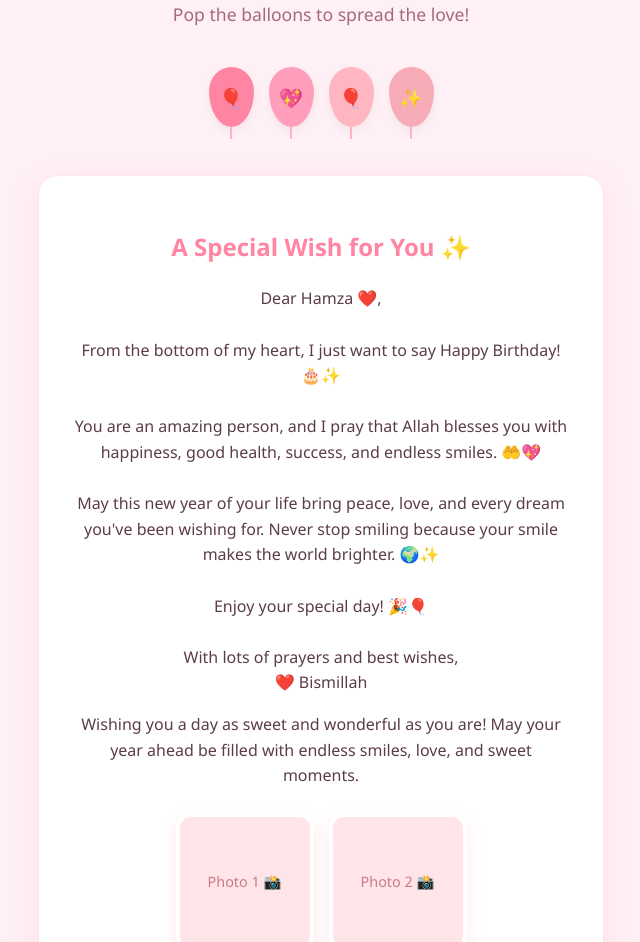
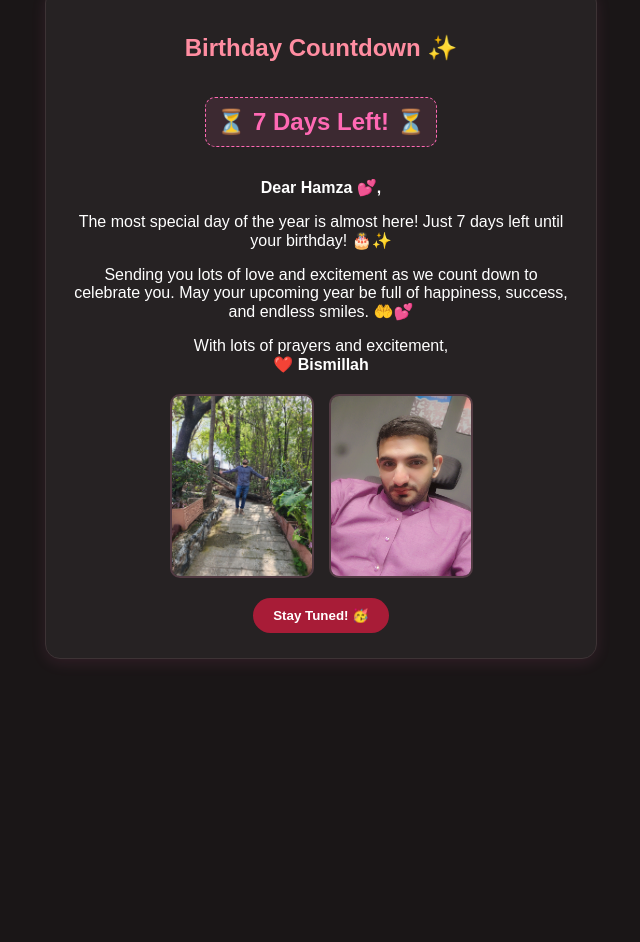
Before and after one commit to bsmllhshabbir-prog/Birthday-, a plain HTML site: page index.html in a window 1280 px wide. Shown: the part 147-1089 px from the top of the page, without its empty margins (319-959 px from the left). After the commit the page ends 826 px from the top, so only its background shows below. Drawn offline with Linux system fonts and the light colour scheme.

Commit message:
Revise index.html for birthday countdown theme
Updated the birthday celebration page to reflect a countdown to a special day with new styles and content.

```diff
--- a/index.html
+++ b/index.html
@@ -1,255 +1,97 @@
 <!DOCTYPE html>
 <html lang="en">
 <head>
-  <meta charset="UTF-8" />
-  <meta name="viewport" content="width=device-width, initial-scale=1.0"/>
-  <title>Happy Birthday!</title>
+    <meta charset="UTF-8">
+    <meta name="viewport" content="width=device-width, initial-scale=1.0">
+    <title>7 Days To Go!</title>
     <style>
-    :root {
-      --primary-color: #ff85a2;    /* Soft Rose Pink */
-      --secondary-color: #f7abb6;  /* Pastel Pink */
-      --accent-color: #ffb6c1;     /* Light Pink */
-      --bg-color: #fff0f5;         /* Lavender Blush */
-      --card-bg: #ffffff;
-      --text-color: #5c3d46;       /* Soft Deep Rose */
+        body {
+            background-color: #1a1617;
+            color: #ffffff;
+            font-family: Arial, sans-serif;
+            text-align: center;
+            padding: 20px;
+            margin: 0;
         }
-
-    body {
-      margin: 0;
-      padding: 0;
-      font-family: 'Segoe UI', Tahoma, Geneva, Verdana, sans-serif;
-      background-color: var(--bg-color);
-      color: var(--text-color);
-      display: flex;
-      flex-direction: column;
-      align-items: center;
-      min-height: 100vh;
-      overflow-x: hidden;
+        .card {
+            background-color: #262223;
+            border-radius: 15px;
+            padding: 25px;
+            max-width: 500px;
+            margin: 0 auto;
+            border: 1px solid #3d3335;
+            box-shadow: 0 4px 15px rgba(255, 105, 180, 0.1);
         }
-
-    header {
-      text-align: center;
-      margin-top: 2.5rem;
-      padding: 0 1rem;
+        h1 { color: #ff69b4; }
+        h2 { color: #ff8da1; }
+        .countdown {
+            font-size: 24px;
+            font-weight: bold;
+            color: #ff69b4;
+            background: rgba(255, 105, 180, 0.1);
+            padding: 10px;
+            border-radius: 10px;
+            display: inline-block;
+            margin: 15px 0;
+            border: 1px dashed #ff69b4;
         }
-
-    h1 {
-      font-size: 2.8rem;
-      color: var(--primary-color);
-      margin-bottom: 0.5rem;
-      font-weight: 700;
-    }
-
-    p.subtitle {
-      font-size: 1.1rem;
-      color: #a36b77;
-    }
-
-    .card {
-      background: var(--card-bg);
-      border-radius: 20px;
-      box-shadow: 0 10px 30px rgba(255, 133, 162, 0.15);
-      padding: 2rem;
-      max-width: 500px;
-      width: 85%;
-      margin: 1.5rem auto;
-      text-align: center;
-      line-height: 1.6;
-      border: 1px solid #ffe4e8;
-    }
-
-    .balloon-container {
+        .photos-container {
             display: flex;
             justify-content: center;
             gap: 15px;
-      margin: 1.5rem 0;
+            margin-top: 20px;
+            flex-wrap: wrap;
         }
-
-    .balloon {
-      width: 45px;
-      height: 60px;
-      border-radius: 50% 50% 50% 50% / 40% 40% 60% 60%;
-      cursor: pointer;
-      position: relative;
-      transition: transform 0.2s ease, opacity 0.3s ease;
-      display: flex;
-      justify-content: center;
-      align-items: center;
-      color: white;
-      font-size: 1.2rem;
-      box-shadow: 0 4px 8px rgba(0,0,0,0.05);
+        .photo-card {
+            width: 140px;
+            height: 180px;
+            border-radius: 10px;
+            overflow: hidden;
+            border: 2px solid #523b43;
         }
-
-    .balloon::after {
-      content: "";
-      position: absolute;
-      bottom: -12px;
-      width: 2px;
-      height: 12px;
-      background-color: #ffb6c1;
-    }
-
-    .balloon:hover {
-      transform: scale(1.15) translateY(-5px);
-    }
-
-    .balloon.popped {
-      opacity: 0;
-      pointer-events: none;
-    }
-
-    /* Photo Gallery Styling */
-    .gallery {
-      display: flex;
-      justify-content: center;
-      gap: 15px;
-      flex-wrap: wrap;
-      margin-top: 1.5rem;
-    }
-
-    .photo-frame {
-      width: 130px;
-      height: 130px;
-      border-radius: 15px;
-      background-color: #ffe4e8;
-      border: 4px solid #ffffff;
-      box-shadow: 0 6px 15px rgba(255, 133, 162, 0.2);
-      overflow: hidden;
-      display: flex;
-      align-items: center;
-      justify-content: center;
-      color: #c97a8b;
-      font-size: 0.9rem;
-    }
-
-    .photo-frame img {
+        .photo-card img {
             width: 100%;
             height: 100%;
             object-fit: cover;
         }
-
         .btn {
-      background: linear-gradient(135deg, #ff85a2, #ff6b8b);
+            background-color: #a81c37;
             color: white;
             border: none;
-      padding: 14px 28px;
-      font-size: 1rem;
+            padding: 10px 20px;
+            border-radius: 20px;
+            margin-top: 20px;
             font-weight: bold;
-      border-radius: 30px;
             cursor: pointer;
-      box-shadow: 0 6px 15px rgba(255, 133, 162, 0.4);
-      transition: transform 0.2s, box-shadow 0.2s;
-    }
-
-    .btn:hover {
-      transform: translateY(-2px);
-      box-shadow: 0 8px 20px rgba(255, 133, 162, 0.6);
-    }
-
-    /* Pink Confetti Canvas */
-    #confetti-canvas {
-      position: fixed;
-      top: 0;
-      left: 0;
-      width: 100vw;
-      height: 100vh;
-      pointer-events: none;
-      z-index: 99;
         }
     </style>
 </head>
 <body>
 
-  <canvas id="confetti-canvas"></canvas>
-
-  <header>
-    <h1>Happy Birthday! 💕</h1>
-    <p class="subtitle">Pop the balloons to spread the love!</p>
-  </header>
-
-  <div class="balloon-container">
-    <div class="balloon" style="background-color: #ff85a2;" onclick="popBalloon(this)">🎈</div>
-    <div class="balloon" style="background-color: #ff9ebb;" onclick="popBalloon(this)">💖</div>
-    <div class="balloon" style="background-color: #ffb6c1;" onclick="popBalloon(this)">🎈</div>
-    <div class="balloon" style="background-color: #f7abb6;" onclick="popBalloon(this)">✨</div>
-  </div>
+    <h1>Countdown Begins! 💕</h1>
+    <p>Get ready for the special day!</p>
 
     <div class="card">
-    <h2 style="color: var(--primary-color);">A Special Wish for You ✨</h2>
-<p>
-Dear Hamza ❤️,<br><br>
+        <h2>Birthday Countdown ✨</h2>
 
-From the bottom of my heart, I just want to say Happy Birthday! 🎂✨<br><br>
+        <div class="countdown">⏳ 7 Days Left! ⏳</div>
 
-You are an amazing person, and I pray that Allah blesses you with happiness, good health, success, and endless smiles. 🤲💖<br><br>
+        <p><b>Dear Hamza 💕,</b></p>
+        <p>The most special day of the year is almost here! Just 7 days left until your birthday! 🎂✨</p>
+        <p>Sending you lots of love and excitement as we count down to celebrate you. May your upcoming year be full of happiness, success, and endless smiles. 🤲💕</p>
+        <p>With lots of prayers and excitement,<br>❤️ <b>Bismillah</b></p>
 
-May this new year of your life bring peace, love, and every dream you've been wishing for. Never stop smiling because your smile makes the world brighter. 🌍✨<br><br>
-
-Enjoy your special day! 🎉🎈<br><br>
-
-With lots of prayers and best wishes,<br>
-❤️ Bismillah
-</p><p>
-    Wishing you a day as sweet and wonderful as you are!
-    May your year ahead be filled with endless smiles, love, and sweet moments.
-</p>
-
-
-    <!-- Optional Photo Gallery -->
-    <div class="gallery">
-      <div class="photo-frame">
-        <!-- Replace src with your photo link -->
-        <span>Photo 1 📸</span>
+        <div class="photos-container">
+            <div class="photo-card">
+                <img src="118608.jpeg" alt="Photo 1">
             </div>
-      <div class="photo-frame">
-        <!-- Replace src with your photo link -->
-        <span>Photo 2 📸</span>
+            <div class="photo-card">
+                <img src="Snapchat-17439674.jpg" alt="Photo 2">
             </div>
         </div>
 
-    <br><br>
-    <button class="btn" onclick="triggerCelebration()">Celebrate! 🥳</button>
+        <button class="btn">Stay Tuned! 🥳</button>
     </div>
 
-  <script>
-    function popBalloon(element) {
-      element.classList.add('popped');
-    }
-
-    function triggerCelebration() {
-      const canvas = document.getElementById('confetti-canvas');
-      const ctx = canvas.getContext('2d');
-      canvas.width = window.innerWidth;
-      canvas.height = window.innerHeight;
-
-      let pieces = [];
-      const numberOfPieces = 120;
-      // Soft pink & gold celebration palette
-      const colors = ['#ff85a2', '#ffb6c1', '#f7abb6', '#ffe4e8', '#ffd700'];
-
-      for (let i = 0; i < numberOfPieces; i++) {
-        pieces.push({
-          x: Math.random() * canvas.width,
-          y: Math.random() * canvas.height - canvas.height,
-          size: Math.random() * 8 + 4,
-          color: colors[Math.floor(Math.random() * colors.length)],
-          speed: Math.random() * 3 + 2,
-          rotation: Math.random() * 360
-        });
-      }
-
-      function draw() {
-        ctx.clearRect(0, 0, canvas.width, canvas.height);
-        pieces.forEach((p) => {
-          ctx.fillStyle = p.color;
-          ctx.fillRect(p.x, p.y, p.size, p.size);
-          p.y += p.speed;
-          if (p.y > canvas.height) p.y = -10;
-        });
-        requestAnimationFrame(draw);
-      }
-      draw();
-    }
-  </script>
 </body>
 </html>
```
Lines whose indentation alone changed are shown as unchanged.
